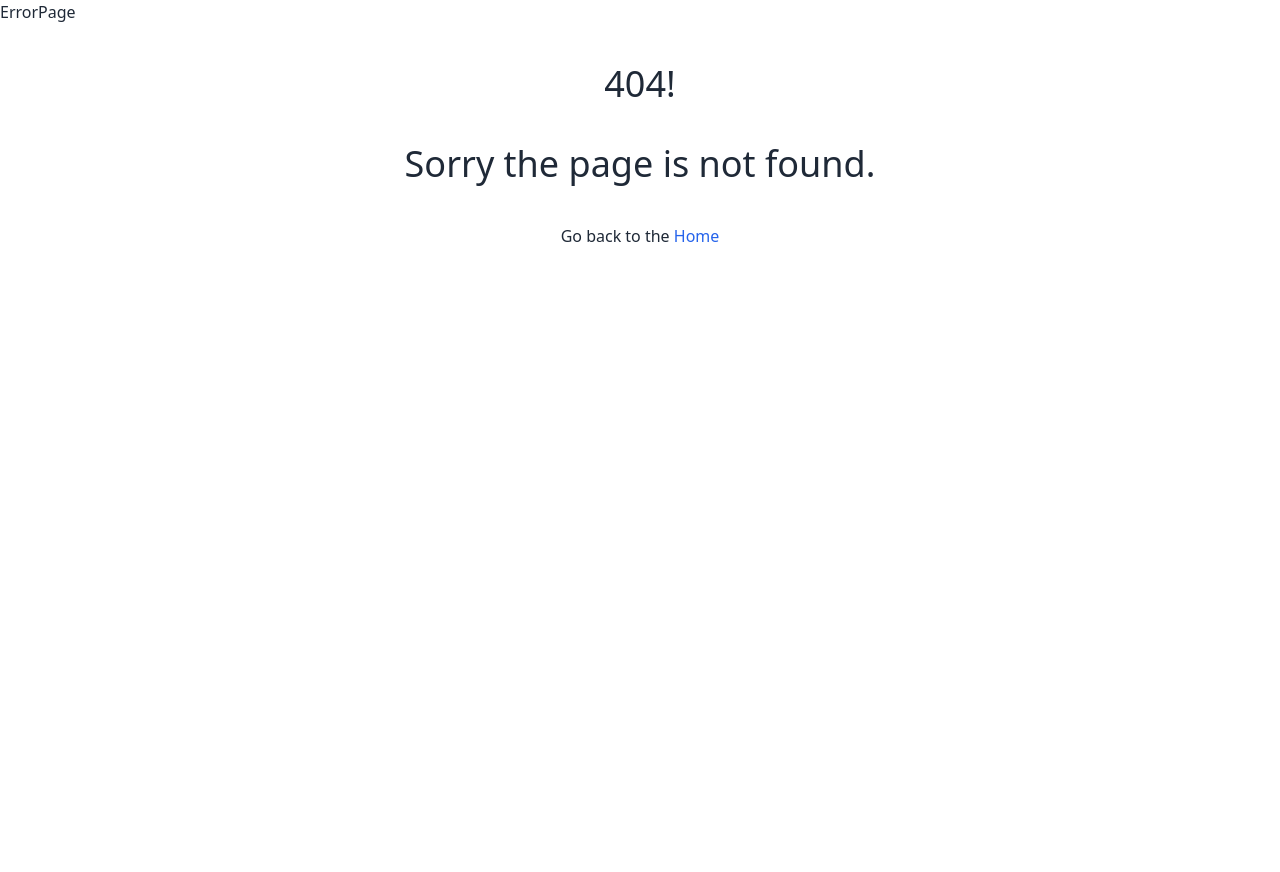
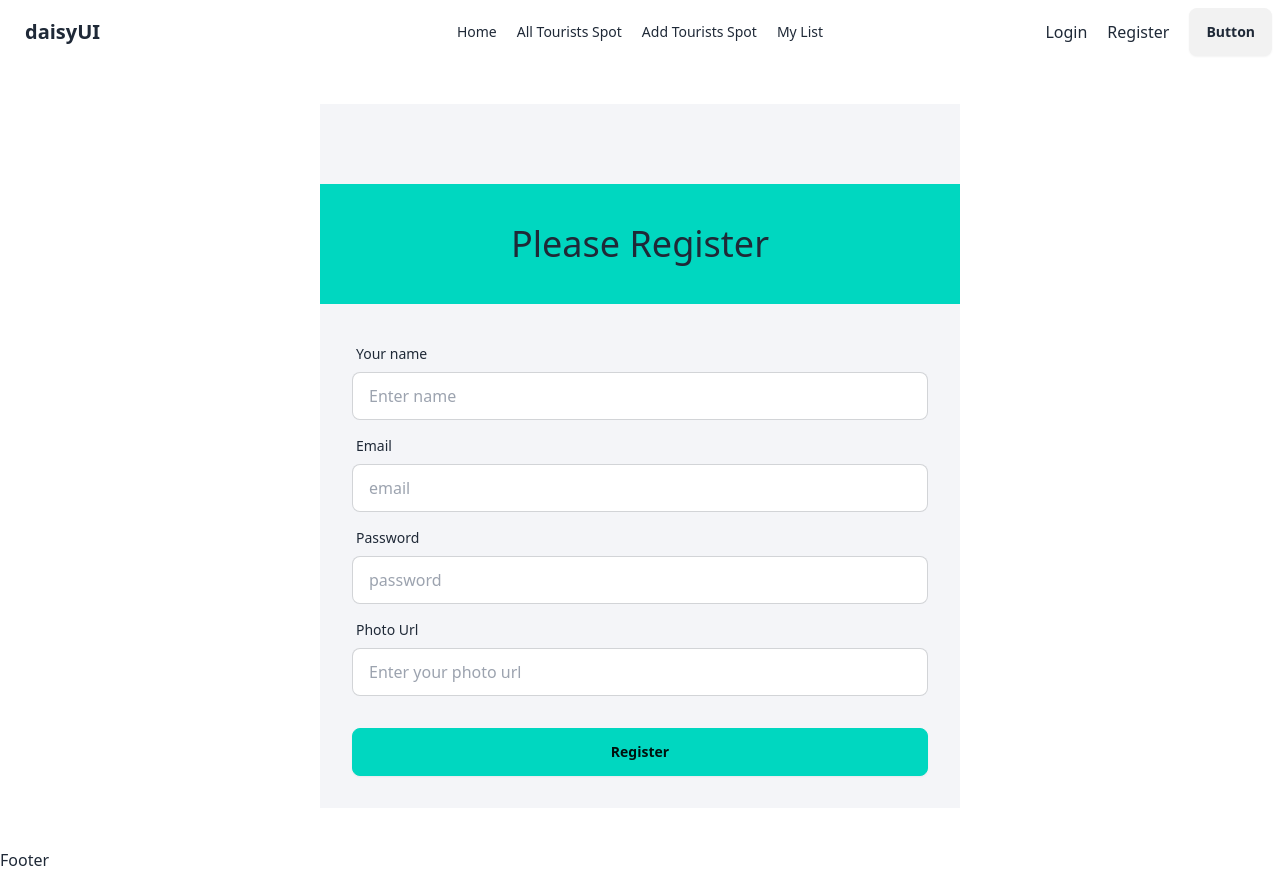
Before and after one commit to airinakterasha/Tourism-client, a React (Vite) app: page /register in a window 1280 px wide. Before the commit this address had no page. Before the commit the page ends 800 px from the top, so only its background shows below. Built offline with nearby package versions, Linux system fonts and the light colour scheme.

Commit message:
client side register funtionality done

```diff
--- a/package.json
+++ b/package.json
@@ -10,12 +10,15 @@
     "preview": "vite preview"
   },
   "dependencies": {
+    "firebase": "^10.11.1",
     "localforage": "^1.10.0",
     "match-sorter": "^6.3.4",
     "react": "^18.2.0",
     "react-dom": "^18.2.0",
     "react-router-dom": "^6.23.0",
-    "sort-by": "^1.2.0"
+    "react-toastify": "^10.0.5",
+    "sort-by": "^1.2.0",
+    "sweetalert2": "^11.10.8"
   },
   "devDependencies": {
     "@types/react": "^18.2.66",
--- a/src/components/Header.jsx
+++ b/src/components/Header.jsx
@@ -30,7 +30,9 @@ const Header = () => {
                         {navlink}
                     </ul>
                 </div>
-                <div className="navbar-end">
+                <div className="navbar-end space-x-5">
+                    <NavLink to='/login'>Login</NavLink>
+                    <NavLink to='/register'>Register</NavLink>
                     <a className="btn">Button</a>
                 </div>
             </div>
--- /dev/null
+++ b/src/firebase/firebase.config.js
@@ -0,0 +1,20 @@
+// Import the functions you need from the SDKs you need
+import { initializeApp } from "firebase/app";
+// TODO: Add SDKs for Firebase products that you want to use
+// https://firebase.google.com/docs/web/setup#available-libraries
+
+// Your web app's Firebase configuration
+const firebaseConfig = {
+  apiKey: "AIzaSyCl0alcjLc3hcjSHdlEfzmxp8FviIA4Zvg",
+  authDomain: "tourism-client-site.firebaseapp.com",
+  projectId: "tourism-client-site",
+  storageBucket: "tourism-client-site.appspot.com",
+  messagingSenderId: "930201756885",
+  appId: "1:930201756885:web:9d8a4bdecb40c86f48ee5c"
+};
+
+// Initialize Firebase
+const app = initializeApp(firebaseConfig);
+
+
+export default app;
--- a/src/layout/Main.jsx
+++ b/src/layout/Main.jsx
@@ -1,6 +1,9 @@
 import { Outlet } from "react-router-dom"
 import Header from "../components/Header"
 import Footer from "../components/Footer"
+
+import { ToastContainer } from 'react-toastify';
+import 'react-toastify/dist/ReactToastify.css';
 
 const Main = () => {
   return (
@@ -9,6 +12,7 @@ const Main = () => {
             <Header></Header>
         </header>
         <main>
+            <ToastContainer />
             <Outlet></Outlet>
         </main>
         <Footer></Footer>
--- a/src/main.jsx
+++ b/src/main.jsx
@@ -3,10 +3,13 @@ import ReactDOM from 'react-dom/client'
 
 import {  RouterProvider } from "react-router-dom";
 import router from './routes/Routes.jsx';
+import AuthProvider from './providers/AuthProvider.jsx';
 import './index.css'
 
 ReactDOM.createRoot(document.getElementById('root')).render(
   <React.StrictMode>
-    <RouterProvider router={router}></RouterProvider>
+    <AuthProvider>
+      <RouterProvider router={router}></RouterProvider>
+    </AuthProvider>
   </React.StrictMode>,
 )
--- /dev/null
+++ b/src/pages/Login.jsx
@@ -0,0 +1,37 @@
+
+
+const Login = () => {
+  return (
+    <>
+        <div className="bg-[#F4F5F8] md:w-3/4 lg:w-1/2 mx-auto my-20">
+            <div className="text-center pt-20">
+                <h2 className="text-4xl bg-accent p-10">Please Sign In</h2>
+            </div>
+            <div className="">
+                <form className="card-body ">
+                    <div className="form-control">
+                        <label className="label">
+                            <span className="label-text">Email</span>
+                        </label>
+                        <input type="email" placeholder="email" className="input input-bordered" required />
+                    </div>
+                    <div className="form-control">
+                        <label className="label">
+                            <span className="label-text">Password</span>
+                        </label>
+                        <input type="password" placeholder="password" className="input input-bordered" required />
+                        <label className="label">
+                            <a href="#" className="label-text-alt link link-hover">Forgot password?</a>
+                        </label>
+                    </div>
+                    <div className="form-control mt-6">
+                        <button className="btn btn-accent">Login</button>
+                    </div>
+                </form>
+            </div>
+        </div>
+    </>
+  )
+}
+
+export default Login
--- /dev/null
+++ b/src/pages/Register.jsx
@@ -0,0 +1,105 @@
+import { useContext } from "react"
+import { AuthContext } from "../providers/AuthProvider"
+import { toast } from 'react-toastify';
+import Swal from 'sweetalert2'
+
+
+const Register = () => {
+    const { createUser } = useContext(AuthContext);
+
+    const handleRegister = (e) => {
+        e.preventDefault();
+        const form = e.target;
+        const name = form.name.value;
+        const email = form.email.value;
+        const password = form.password.value;
+        const photo = form.photo.value;
+        console.log(name,email,password, photo)
+
+        // password error
+        if (password.length < 6) {
+            toast('Password should be at least 6 characters or longer.')
+            return;
+        } else if (!/[A-Z]/.test(password)){
+            toast('Your password should have at least one uppercase characters.')
+            return
+        } else if (!/[a-z]/.test(password)){
+            toast('Your password should have at least one lowercase characters.')
+            return
+        }
+
+        // create user
+        createUser(email, password)
+        .then(result => {
+            console.log(result.user);
+            // user create to database
+            const createAt = result.user?.metadata?.creationTime;
+            const user = {name, email, photo, createAt}
+
+            fetch('http://localhost:5555/user', {
+                method: 'POST',
+                headers: {
+                    'content-type': 'application/json'
+                },
+                body: JSON.stringify(user)
+            })
+            .then(res => res.json())
+            .then(data => {
+                console.log(data);
+                if (data.insertedId){
+                    Swal.fire({
+                        title: 'Success!',
+                        text: 'You have been created your account',
+                        icon: 'success',
+                        confirmButtonText: 'Cool'
+                    })
+                }
+            })
+        })
+        .catch(error => {
+            console.log(error)
+        })
+    }
+    return (
+        <>
+            <div className="bg-[#F4F5F8] md:w-3/4 lg:w-1/2 mx-auto my-10">
+                <div className="text-center pt-20">
+                    <h2 className="text-4xl bg-accent p-10">Please Register</h2>
+                </div>
+                <div className="">
+                    <form onSubmit={handleRegister} className="card-body ">
+                        <div className="form-control">
+                            <label className="label">
+                                <span className="label-text">Your name</span>
+                            </label>
+                            <input type="text" name="name" placeholder="Enter name" className="input input-bordered" required />
+                        </div>
+                        <div className="form-control">
+                            <label className="label">
+                                <span className="label-text">Email</span>
+                            </label>
+                            <input type="email" name="email" placeholder="email" className="input input-bordered" required />
+                        </div>
+                        <div className="form-control">
+                            <label className="label">
+                                <span className="label-text">Password</span>
+                            </label>
+                            <input type="password" name="password" placeholder="password" className="input input-bordered" required />
+                        </div>
+                        <div className="form-control">
+                            <label className="label">
+                                <span className="label-text">Photo Url</span>
+                            </label>
+                            <input type="text" name="photo" placeholder="Enter your photo url" className="input input-bordered" required />
+                        </div>
+                        <div className="form-control mt-6">
+                            <button className="btn btn-accent">Register</button>
+                        </div>
+                    </form>
+                </div>
+            </div>
+        </>
+    )
+}
+
+export default Register
--- /dev/null
+++ b/src/providers/AuthProvider.jsx
@@ -0,0 +1,44 @@
+import { createContext, useEffect } from "react"
+import { createUserWithEmailAndPassword, getAuth, onAuthStateChanged } from "firebase/auth";
+import app from "../firebase/firebase.config";
+import { useState } from "react";
+
+
+export const AuthContext = createContext(null);
+
+const auth = getAuth(app);
+
+const AuthProvider = ({children}) => {
+    const [user, setUser] = useState(null);
+
+
+    const createUser = (email, password) => {
+        return createUserWithEmailAndPassword(auth, email, password);
+    }
+
+    // useEffect(() => {
+    //     const unSubscribe = onAuthStateChanged(auth, currentUser => {
+    //         console.log('user in the auth st6ate changed', currentUser);
+    //         setUser(currentUser);
+
+    //     });
+    //     return () => {
+    //         unSubscribe();
+    //     }
+    // }, [])
+
+    const authInfo = {
+        user,
+        createUser,
+    }
+
+    return (
+        <>
+            <AuthContext.Provider value={authInfo}>
+                {children}
+            </AuthContext.Provider>
+        </>
+    )
+}
+
+export default AuthProvider
```
Also changed, not shown: src/routes/Routes.jsx (+10 -0 lines), .eslintrc.cjs, 1 other file (tests, documents, lock files or other folders). Lines whose indentation alone changed are shown as unchanged.
